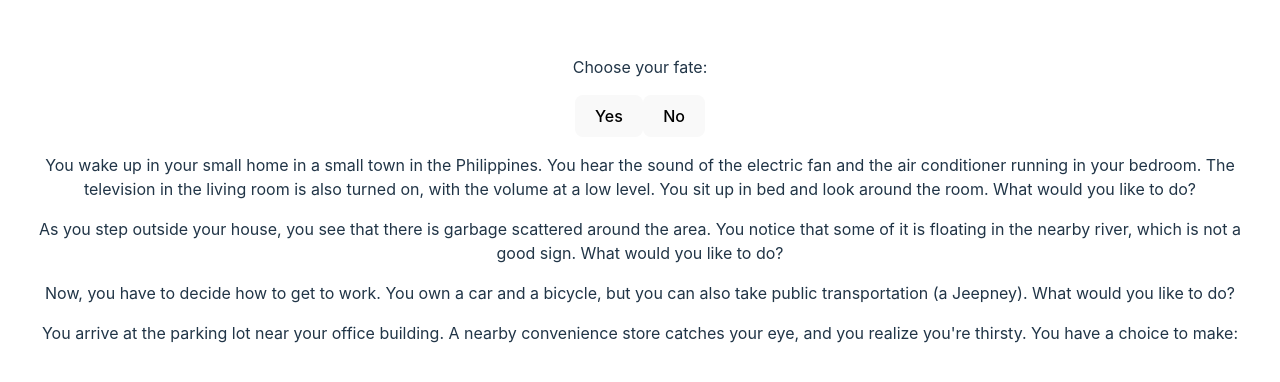
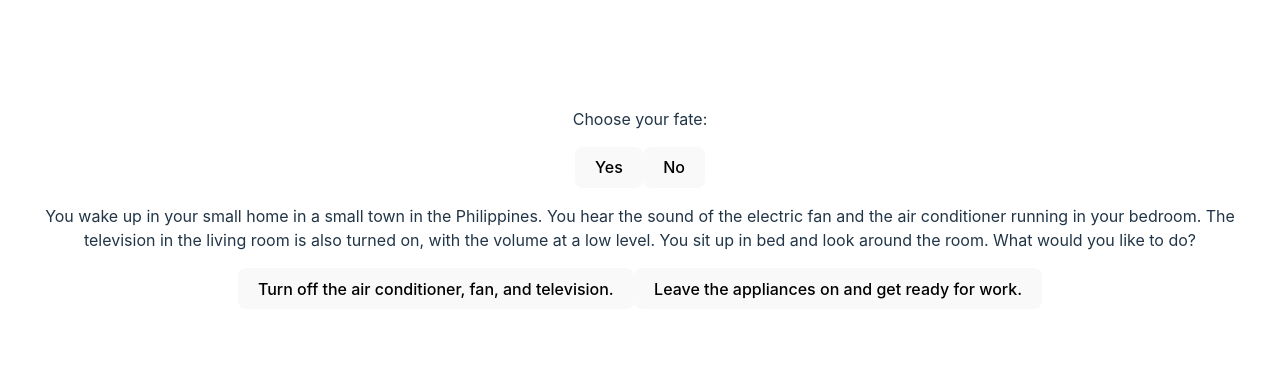
Before and after one commit to kingwell47/one-earth-one-chance-ie, a React (Vite) app: page / in a window 1280 px wide. Shown: the part 200-582 px from the top of the page. Built offline with nearby package versions, Linux system fonts and the light colour scheme.

Commit message:
can now cycle through scenes

```diff
--- a/src/App.jsx
+++ b/src/App.jsx
@@ -4,18 +4,12 @@ import Game from "./components/Game";
 
 import data from "./english.json";
 
-function getData(dayId) {
-  return data.days.find((day) => day.id === dayId);
-}
-
 function App() {
   const [count, setCount] = useState(0);
 
-  let currentDayData = getData(1);
-
   return (
     <div className="App">
-      <Game {...{ currentDayData }} />
+      <Game />
     </div>
   );
 }
--- a/src/components/Game.jsx
+++ b/src/components/Game.jsx
@@ -1,17 +1,19 @@
 import React, { useState, useEffect } from "react";
+import gameData from "../english.json";
+import Scene from "./Scene";
 
-const Game = ({ currentDayData }) => {
+const Game = () => {
   const [choices, setChoices] = useState([]);
-  const [currentScenes, setCurrentScenes] = useState([]);
+  const [day, setDay] = useState(1);
+  const [activeSceneId, setActiveSceneId] = useState(1);
+  const [result, setResult] = useState("");
+  const [calamity, setCalamity] = useState(5);
 
+  //Choice Storage
   useEffect(() => {
     const storedChoices = localStorage.getItem("choices");
     if (storedChoices) {
       setChoices(JSON.parse(storedChoices));
-    }
-
-    if (currentDayData) {
-      setCurrentScenes(currentDayData.scenes);
     }
   }, []);
 
@@ -27,9 +29,14 @@ const Game = ({ currentDayData }) => {
     setChoices([]);
   };
 
+  // Game Logic
+  const dayData = gameData[day];
+
+  const currentScene = dayData.scenes[activeSceneId];
+
   return (
     <div>
-      {console.log(currentScenes)}
+      {console.log(dayData.scenes)}
       {choices.length > 0 && (
         <p>
           Your previous choices:{" "}
@@ -44,9 +51,7 @@ const Game = ({ currentDayData }) => {
       {choices.length > 0 && (
         <button onClick={handleClearStorage}>Clear Choices</button>
       )}
-      {currentScenes.map((scene, index) => (
-        <p key={index}>{scene.text}</p>
-      ))}
+      <Scene currentScene={currentScene} setActiveSceneId={setActiveSceneId} />
     </div>
   );
 };
--- a/src/components/Scene.jsx
+++ b/src/components/Scene.jsx
@@ -1,7 +1,24 @@
 import React from "react";
 
-const Scene = () => {
-  return <div>Scene</div>;
+const Scene = ({ currentScene, setActiveSceneId }) => {
+  const { text, choices } = currentScene;
+
+  const handleClick = () => {
+    //change scene
+    //set result
+    //modify calamity
+  };
+
+  return (
+    <div>
+      <p>{text}</p>
+      {choices.map((choice, index) => (
+        <button key={index} onClick={() => setActiveSceneId(choice.nextScene)}>
+          {choice.text}
+        </button>
+      ))}
+    </div>
+  );
 };
 
 export default Scene;
--- a/src/english.json
+++ b/src/english.json
@@ -1,11 +1,8 @@
 {
-  "days": [
-    {
-      "id": 1,
+  "1": {
     "date": "April 22",
-      "scenes": [
-        {
-          "id": 1,
+    "scenes": {
+      "1": {
         "text": "You wake up in your small home in a small town in the Philippines. You hear the sound of the electric fan and the air conditioner running in your bedroom. The television in the living room is also turned on, with the volume at a low level. You sit up in bed and look around the room. What would you like to do?",
         "choices": [
           {
@@ -24,8 +21,7 @@
           }
         ]
       },
-        {
-          "id": 2,
+      "2": {
         "text": "As you step outside your house, you see that there is garbage scattered around the area. You notice that some of it is floating in the nearby river, which is not a good sign. What would you like to do?",
         "choices": [
           {
@@ -33,19 +29,18 @@
             "id": 1,
             "result": "You take a moment to pick up the trash and dispose of it properly. You feel good about your small contribution to making the environment cleaner.",
             "calamityModifier": -1,
-              "nextScene": null
+            "nextScene": 3
           },
           {
             "text": "Ignore the trash and head to work.",
             "id": 2,
             "result": "You decide to ignore the trash and head to work.",
             "calamityModifier": 1,
-              "nextScene": null
+            "nextScene": 3
           }
         ]
       },
-        {
-          "id": 3,
+      "3": {
         "text": "Now, you have to decide how to get to work. You own a car and a bicycle, but you can also take public transportation (a Jeepney). What would you like to do?",
         "choices": [
           {
@@ -53,26 +48,25 @@
             "id": 1,
             "result": "You decide to drive your car to work. As you make your way down the road, you notice the exhaust fumes coming out of the car's tailpipe. You wonder how much damage it does to the environment.",
             "calamityModifier": 1,
-              "nextScene": 3
+            "nextScene": 4
           },
           {
             "text": "Ride your bicycle to work.",
             "id": 2,
             "result": "You decide to ride your bicycle to work, which is a great choice for the environment. As you ride your bike, you feel the fresh air and the morning breeze. You pass by some areas of the town that are crowded with vehicles and notice that there are few people cycling or walking. You're glad to be doing your part to help the environment.",
             "calamityModifier": -1,
-              "nextScene": 3
+            "nextScene": 4
           },
           {
             "text": "Take a Jeepney to work.",
             "id": 3,
             "result": "You decide to take a Jeepney to work. You walk a few blocks to the nearest Jeepney stop and wait for one to arrive. When one finally arrives, you hop on board and pay your fare. The Jeepney is crowded, but you manage to find a seat. As you travel towards your office, you notice the pollution and congestion on the roads. You feel that your choice to take public transportation is a small but important step towards reducing your carbon footprint.",
             "calamityModifier": 0,
-              "nextScene": 3
+            "nextScene": 4
           }
         ]
       },
-        {
-          "id": 4,
+      "4": {
         "text": "You arrive at the parking lot near your office building. A nearby convenience store catches your eye, and you realize you're thirsty. You have a choice to make:",
         "choices": [
           {
@@ -80,21 +74,20 @@
             "id": 1,
             "result": "You decide to buy bottled water from the convenience store. After paying for your drink, you notice that there is a nearby trash can where you can dispose of your bottle. You quickly throw it in the bin and make your way to the office.",
             "calamityModifier": 1,
-              "nextScene": 5
+            "nextScene": 6
           },
           {
             "text": "Refill your reusable water bottle at the water dispenser in your office building.",
             "id": 2,
             "result": "You choose to refill your reusable water bottle at the water dispenser in your office building. You feel good about making an environmentally friendly choice.",
             "calamityModifier": -1,
-              "nextScene": 5
+            "nextScene": 6
           }
         ]
       }
-      ]
+    }
   },
-    {
-      "id": 2
+  "2": {
+    "date": "April 23"
   }
-  ]
 }
```
Lines whose indentation alone changed are shown as unchanged.
